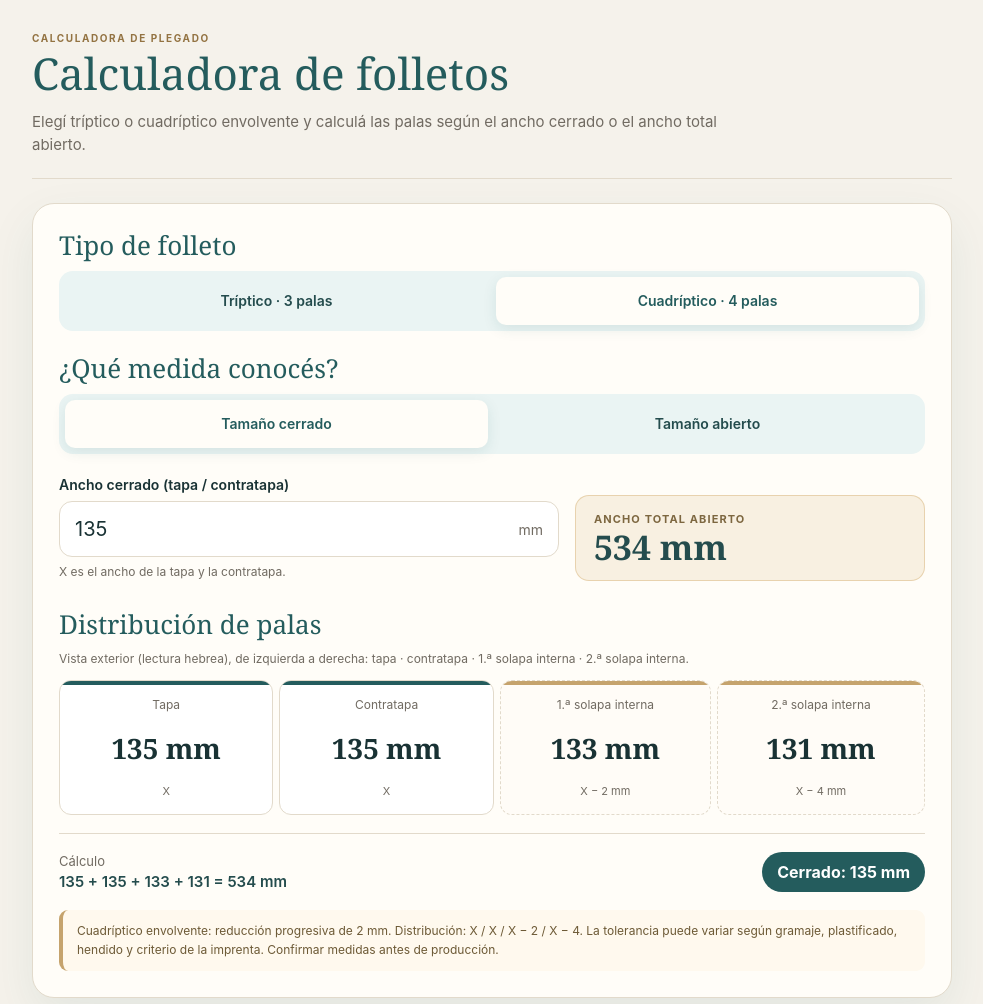
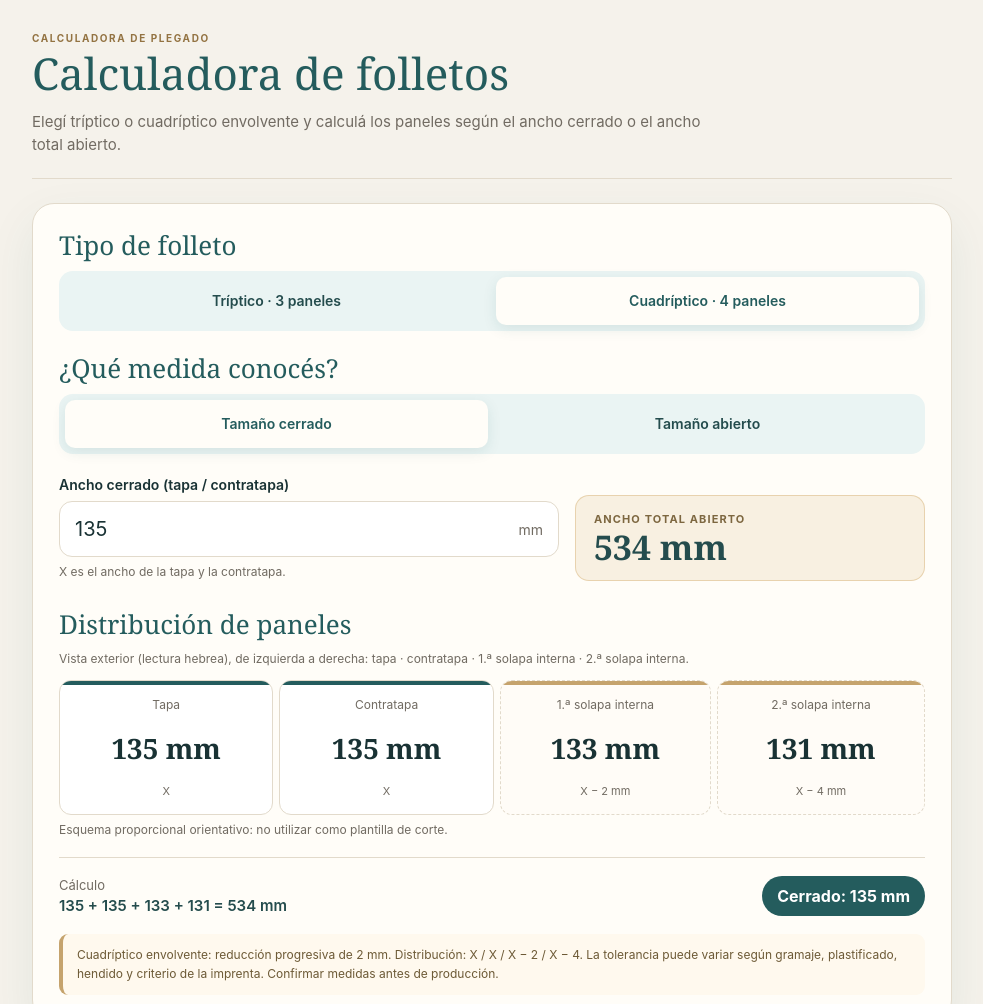
Before and after one commit to judaicadesign/calculadora-cuadriptico, a website: page index.html in a window 1280 px wide. Shown: the top 1004 px of the page, without its empty margins (148-1131 px from the left). Drawn offline with Linux system fonts and the light colour scheme; a web font is replaced by a local one.

Commit message:
Unificar paneles y tapa/contratapa, aclarar plegado hebreo y reforzar pruebas

```diff
--- a/index.html
+++ b/index.html
@@ -364,7 +364,7 @@
       <div class="eyebrow">Calculadora de plegado</div>
       <h1>Calculadora de folletos</h1>
       <p class="subtitle">
-        Elegí tríptico o cuadríptico envolvente y calculá las palas según
+        Elegí tríptico o cuadríptico envolvente y calculá los paneles según
         el ancho cerrado o el ancho total abierto.
       </p>
     </header>
@@ -372,8 +372,8 @@
     <section class="card">
       <h2 class="section-label">Tipo de folleto</h2>
       <div class="mode-switch" role="group" aria-label="Tipo de folleto">
-        <button id="triBtn" type="button" aria-pressed="false">Tríptico · 3 palas</button>
-        <button id="quadBtn" class="active" type="button" aria-pressed="true">Cuadríptico · 4 palas</button>
+        <button id="triBtn" type="button" aria-pressed="false">Tríptico · 3 paneles</button>
+        <button id="quadBtn" class="active" type="button" aria-pressed="true">Cuadríptico · 4 paneles</button>
       </div>
       <h2 class="section-label">¿Qué medida conocés?</h2>
 
@@ -405,9 +405,9 @@
         </div>
       </div>
 
-      <h3 class="diagram-title">Distribución de palas</h3><p class="helper" id="orientation">Vista exterior · de izquierda a derecha.</p>
+      <h3 class="diagram-title">Distribución de paneles</h3><p class="helper" id="orientation">Vista exterior (lectura hebrea), de izquierda a derecha.</p>
 
-      <div id="diagram" class="diagram" aria-label="Distribución de palas del cuadríptico">
+      <div id="diagram" class="diagram" aria-label="Distribución de paneles del cuadríptico">
         <div class="panel">
           <div class="panel-name">Tapa</div>
           <div class="panel-value" id="p1">135 mm</div>
@@ -433,6 +433,8 @@
         </div>
       </div>
 
+      <p class="helper">Esquema proporcional orientativo: no utilizar como plantilla de corte.</p>
+
       <div class="summary">
         <div>
           <div class="formula-label">Cálculo</div>
@@ -453,7 +455,7 @@
     <footer>Judaica Design® · Herramienta para maquetación</footer>
   </main>
 
-  <script src="calculator.js?v=20261007-hebrew"></script>
+  <script src="calculator.js?v=20261008-paneles"></script>
 <script src="jd-embed.js?v=20261007-tools"></script>
 </body>
 </html>
```
